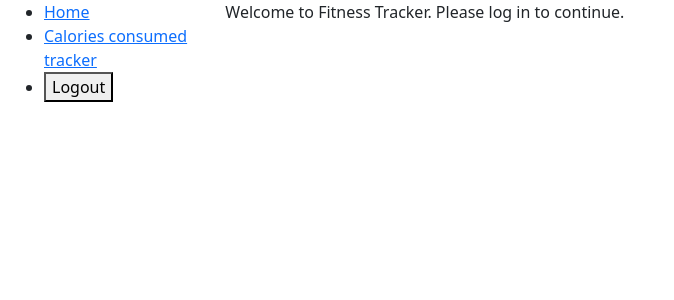
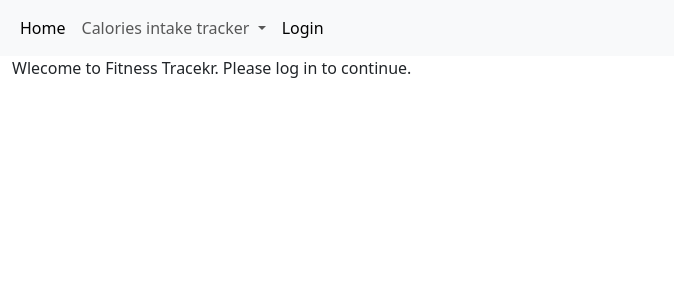
Before and after one commit to Dziaku/fitnesstracker, a Django app: template kcal/templates/main_index.html in a window 1280 px wide. Shown: the top 300 px of the page, without its empty margins (0-674 px from the left). Run offline with Django 3.2, Linux system fonts and the light colour scheme; the template is opened without the code that fills it, so the values that code supplies are empty.

Commit message:
Further improvements to views and user authentication

```diff
--- a/fitnesstracker/settings.py
+++ b/fitnesstracker/settings.py
@@ -123,10 +123,8 @@ STATIC_URL = 'static/'
 
 DEFAULT_AUTO_FIELD = 'django.db.models.BigAutoField'
 
-AUTH_USER_MODEL = "kcal.User"
-
-LOGIN_REDIRECT_URL = '/accounts/login'
-
 EMAIL_BACKEND = 'django.core.mail.backends.console.EmailBackend'
 
 CSRF_TRUSTED_ORIGINS = ["http://127.0.0.1:8000"]
+
+LOGIN_REDIRECT_URL = '/'
--- a/kcal/admin.py
+++ b/kcal/admin.py
@@ -21,5 +21,5 @@ class DailyConsumptionAdmin(admin.ModelAdmin):
     search_fields = ['date', 'eater']
 
 admin.site.register(DailyConsumption, DailyConsumptionAdmin)
-admin.site.register(User, UserAdmin)
 admin.site.register(Meal, MealAdmin)
+admin.site.register(Ingredient)
--- a/kcal/templates/base_generic.html
+++ b/kcal/templates/base_generic.html
@@ -15,23 +15,50 @@
     <link rel="stylesheet" href="{% static 'css/styles.css' %}" />
   </head>
   <body>
+    {% block navbar %}
+    <nav class="navbar navbar-expand-lg bg-body-tertiary">
+      <div class="container-fluid">
+        <button class="navbar-toggler" type="button" data-bs-toggle="collapse" data-bs-target="#navbarNavDropdown" aria-controls="navbarNavDropdown" aria-expanded="false" aria-label="Toggle navigation">
+          <span class="navbar-toggler-icon"></span>
+        </button>
+        <div class="collapse navbar-collapse" id="navbarNavDropdown">
+          <ul class="navbar-nav">
+            <li class="nav-item">
+              <a class="nav-link active" aria-current="page" href="{% url 'kcal:main-index' %}">Home</a>
+            </li>
+            <li class="nav-item dropdown">
+              <a class="nav-link dropdown-toggle" href="{% url 'kcal:index' %}" role="button" data-bs-toggle="dropdown" aria-expanded="false">
+                Calories intake tracker
+              </a>
+              <ul class="dropdown-menu">
+                <li><a class="dropdown-item" href="{% url 'kcal:index' %}">Daily intake</a></li>
+                <li><a class="dropdown-item" href="{% url 'kcal:meals' %}">Meals list</a></li>
+                <li><a class="dropdown-item" href="{% url 'kcal:ingredients' %}">Ingredients list</a></li>
+              </ul>
+              {% if user.is_authenticated %}
+                <li class="nav-item">User: {{ user.get_username }}</li>
+                <li class="nav-item">
+                  <form id="logout-form" method="post" action="{% url 'logout' %}">
+                    {% csrf_token %}
+                    <button type="submit" class="btn btn-link">Logout</button>
+                  </form>
+                </li>
+              {% else %}
+              <li class="nav-item">
+                <a class="nav-link active" aria-current="page" href="{% url 'login' %}">Login</a>
+              </li>
+              {% endif %}
+            </li>
+          </ul>
+        </div>
+      </div>
+    </nav>
+    {% endblock %}
     <div class="container-fluid">
       <div class="row">
-        <div class="col-sm-2">
-          {% block sidebar %}
-            <ul class="sidebar-nav">
-              <li><a href="{% url 'kcal:main-index' %}">Home</a></li>
-              <li><a href="{% url 'kcal:index' %}">Calories consumed tracker</a></li>
-              <li>
-                <form action="{% url 'logout' %}" method="post"> {% csrf_token %}
-                  <button type="submit">Logout</button>
-                </form>
-              </li>
-            </ul>
-          {% endblock %}
-        </div>
         <div class="col-sm-10 ">{% block content %}{% endblock %}</div>
       </div>
     </div>
+    <script src="https://cdn.jsdelivr.net/npm/bootstrap@5.3.3/dist/js/bootstrap.bundle.min.js" integrity="sha384-YvpcrYf0tY3lHB60NNkmXc5s9fDVZLESaAA55NDzOxhy9GkcIdslK1eN7N6jIeHz" crossorigin="anonymous"></script>
   </body>
 </html>
--- a/kcal/templates/kcal/index.html
+++ b/kcal/templates/kcal/index.html
@@ -4,11 +4,13 @@
     <table>
         <tr>
             <td>Date</td>
+            <td>Meals</td>
             <td>Total kilocalories consuemd</td>
         </tr>
         {% for day in object_list %}
         <tr>
             <td><a href={% url 'kcal:day' day.id %}>{{day.date}}</a></td>
+            <td>{% for meal in day.meals.all %} <li>{{meal.name}}</li> {% endfor %} </td>
             <td>{{day.total_day_energy}}</td>
         </tr>
         {% empty %}
--- a/kcal/templates/main_index.html
+++ b/kcal/templates/main_index.html
@@ -1,5 +1,9 @@
 {% extends "base_generic.html" %}
 
 {% block content %}
-    Welcome to Fitness Tracker. Please log in to continue.
+    {% if not user.is_authenticated %}
+        Wlecome to Fitness Tracekr. Please log in to continue.
+    {% else %}
+        Welcome {{user.username}} to Fitness Tracker.
+    {% endif %}
 {% endblock %}
```
Also changed, not shown: kcal/models.py (+13 -4 lines), kcal/static/style.css (+7 -0 lines), kcal/templates/kcal/dailyconsumption_detail.html (+1 -14 lines), kcal/templates/kcal/meal_list.html (+6 -6 lines), kcal/urls.py (+3 -5 lines), kcal/views.py (+15 -22 lines), db.sqlite3, kcal/migrations/0001_initial.py, kcal/migrations/0002_dailyconsumption_mealquantity_dailyconsumption_meals.py (deleted).
